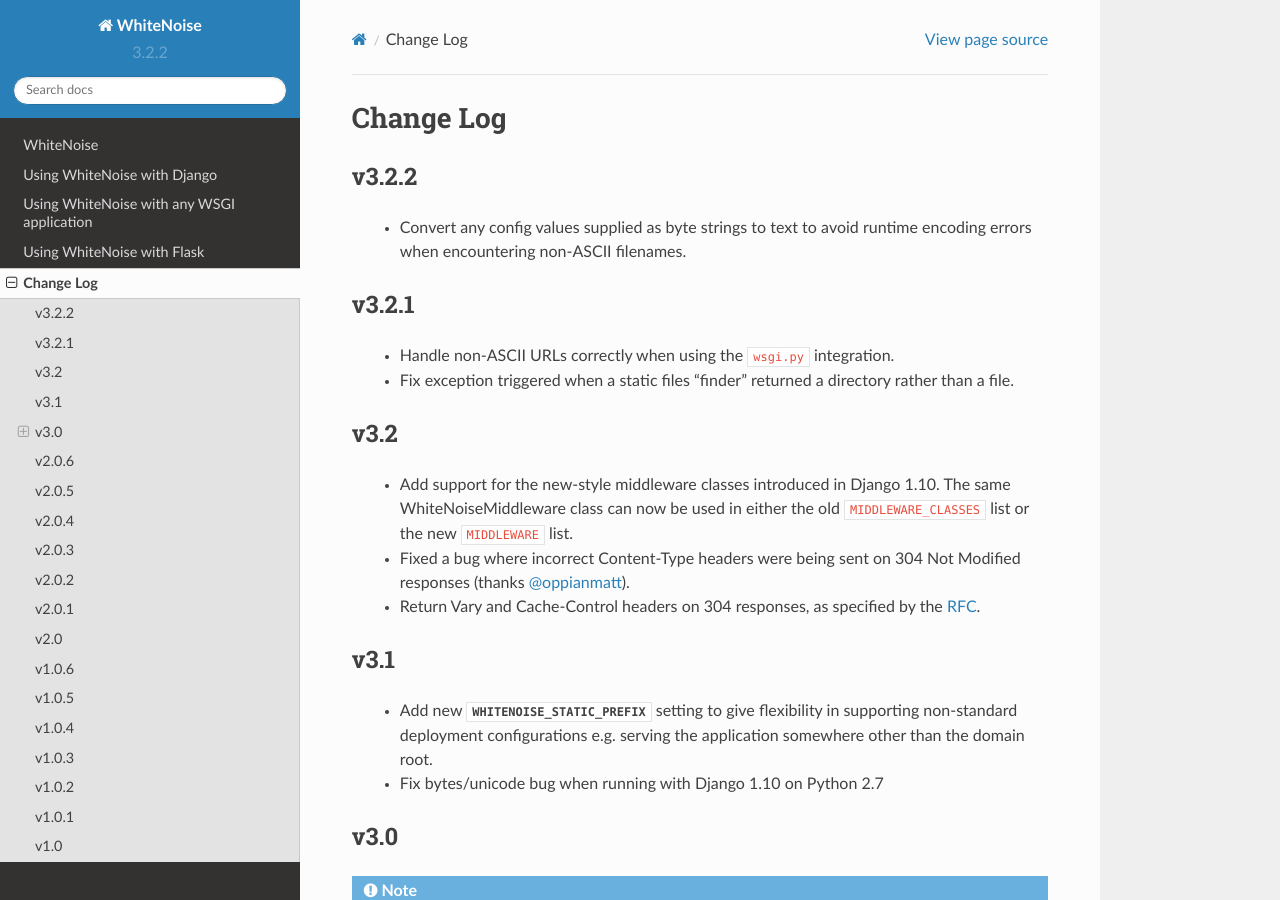
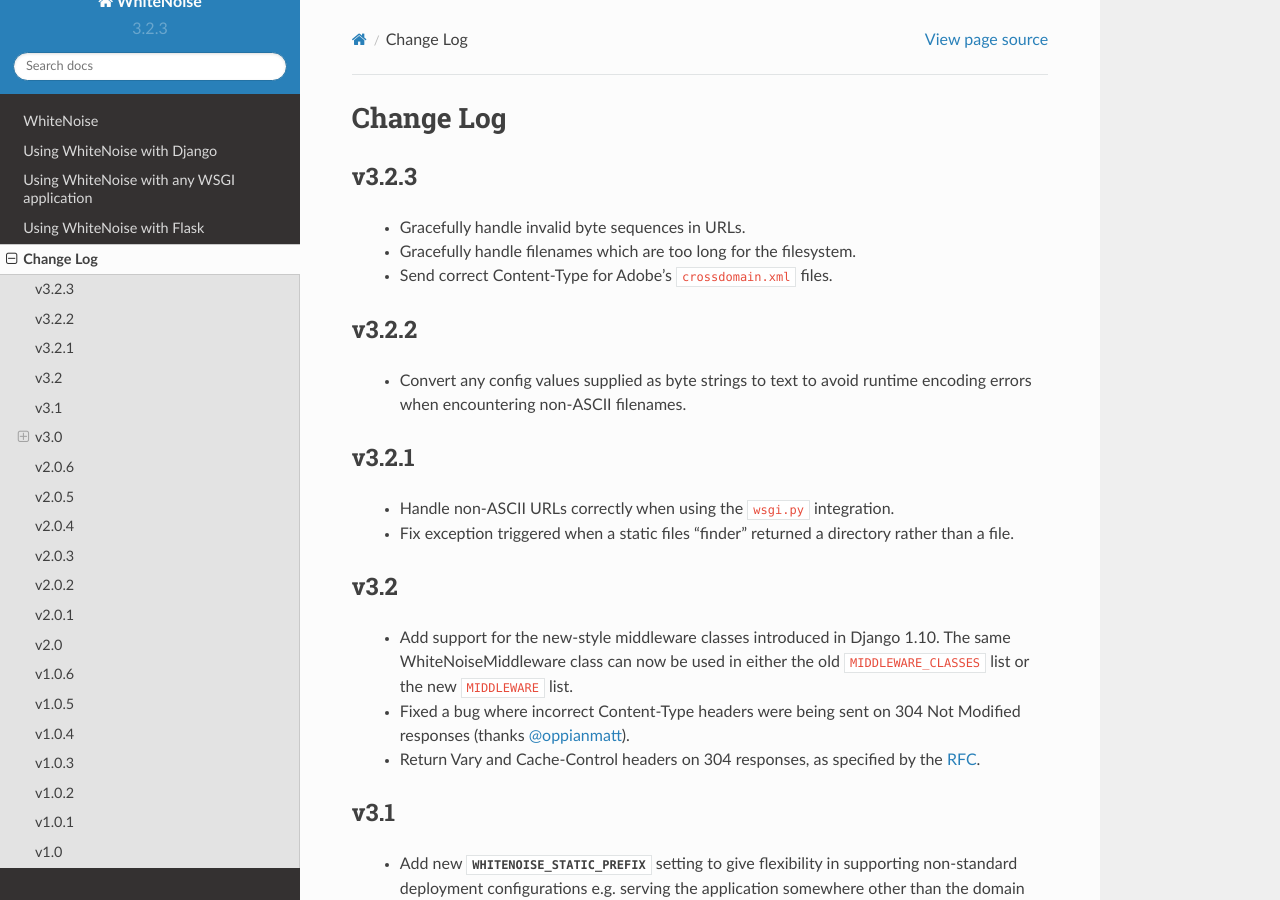
Before and after one commit to gorbunov87/white_noise, a Sphinx documentation site: the page built from docs/changelog.rst, in a window 1280 px wide and 900 px high. Built offline with Sphinx 7.4.7 and the Read the Docs theme 2.0.0, drawn with Linux system fonts in a browser that asks for light colours.

Commit message:
New release

```diff
--- a/docs/changelog.rst
+++ b/docs/changelog.rst
@@ -1,5 +1,12 @@
 Change Log
 ==========
+
+v3.2.3
+------
+
+ * Gracefully handle invalid byte sequences in URLs.
+ * Gracefully handle filenames which are too long for the filesystem.
+ * Send correct Content-Type for Adobe's ``crossdomain.xml`` files.
 
 v3.2.2
 ------
--- a/whitenoise/__init__.py
+++ b/whitenoise/__init__.py
@@ -1,5 +1,5 @@
 from .base import WhiteNoise
 
-__version__ = '3.2.2'
+__version__ = '3.2.3'
 
 __all__ = ['WhiteNoise']
```
